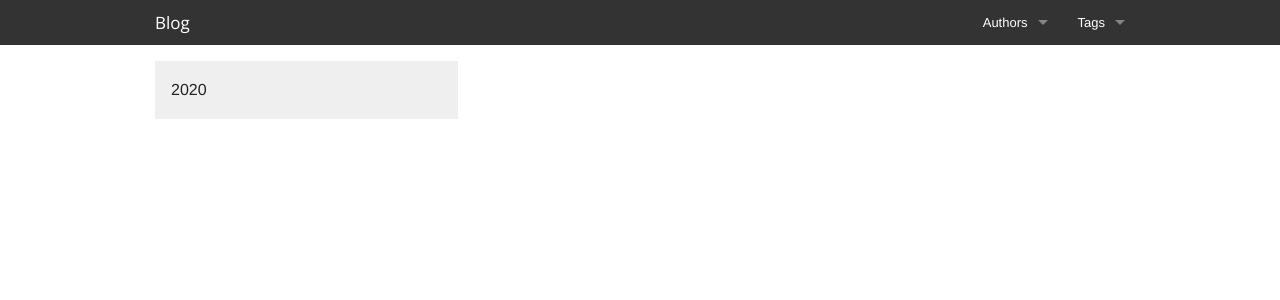
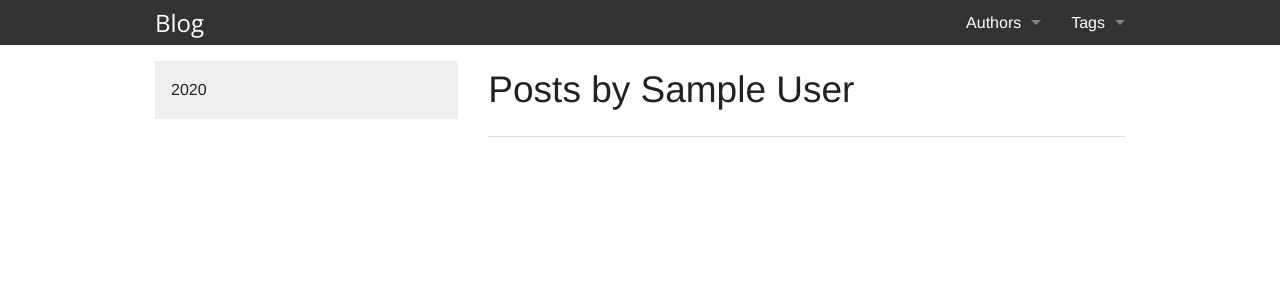
Before and after one commit to jonesetc/flask-blog, a Flask app: a page that uses blog/templates/user_posts.html in a window 1280 px wide. Shown: the top 300 px of the page. Run offline with Flask 2, Linux system fonts and the light colour scheme; tables that the repository leaves empty hold one stand-in row (values such as "Sample post"); parts of the project's set-up code (start-up, migrations or seed data) failed here and were passed over.

Commit message:
Small update to headings css and general flow of all templates set.

```diff
--- a/blog/static/css/global.css
+++ b/blog/static/css/global.css
@@ -33,3 +33,15 @@
 .tabs-content div > a {
     background: none !important;
 }
+
+
+/*
+Override some font-sizes for the top bar
+*/
+.top-bar .name h1 {
+    font-size: 1.5rem;
+}
+
+.top-bar-section ul li > a {
+    font-size: 1rem;
+}
--- a/blog/templates/error.html
+++ b/blog/templates/error.html
@@ -4,6 +4,8 @@
 {% set js_file = none %}
 {% block content%}
     <div class="error-wrap">
-        <p>Well, one of us messed up pretty bad. I'm not pointing any fingers, but....</p>
+        <h2>404</h2>
+        <p>So, something went wrong. Most likely you requested a page you shouldn't have. Try not to do that.</p>
+        <p>If this was our fault (you clicked a bad link on the site), let us know <a href="mailto:admin@example.com">here</a></p>
     </div>
 {% endblock %}
--- a/blog/templates/latest_posts.html
+++ b/blog/templates/latest_posts.html
@@ -4,6 +4,8 @@
 {% set js_file = none %}
 {% block content%}
     <div class="latest-posts-wrap">
+        <h2>Latest Posts</h2>
+        <hr>
         {% for post in latest_posts %}
             <article class="latest-post">
                 <a href="{{ url_for('post_view', slug=post.slug) }}"><h3>{{ post.title }}</h3></a>
--- a/blog/templates/post.html
+++ b/blog/templates/post.html
@@ -6,7 +6,7 @@
     <div class="post-wrap">
         {{ post.body_html | safe}}
         <div class="author-wrap">
-            <p>Author: {{ user.name }}</p>
+            <p>Author: <a href="{{ url_for('profile_view', name=user.shortname) }}">{{ user.name }}</a></p>
             <div class="services-wrap">
                 {% for service in services %}
                 <a href="{{ service.url }}">
--- a/blog/templates/user_posts.html
+++ b/blog/templates/user_posts.html
@@ -4,8 +4,15 @@
 {% set js_file = none %}
 {% block content%}
     <div class="post-list-wrap">
+        <h2>Posts by {{ user.name }}</h2>
+        <hr>
         {% for post in user_posts %}
-            {{ post }}
+            <article class="user-post">
+                <a href="{{ url_for('post_view', slug=post.slug) }}"><h3>{{ post.title }}</h3></a>
+                <h5>Author: {{ post.user.name }}</h5>
+                <h5>Date: {{ post.date }}</h5>
+            </article>
+            <hr>
         {% endfor %}
     </div>
 {% endblock %}
```
Also changed, not shown: blog/templates/tag_posts.html (+8 -1 lines).
